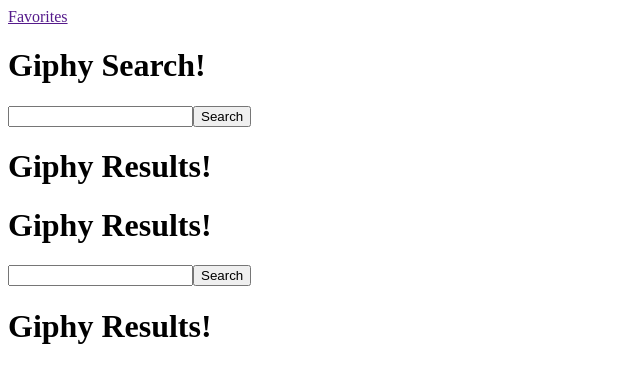
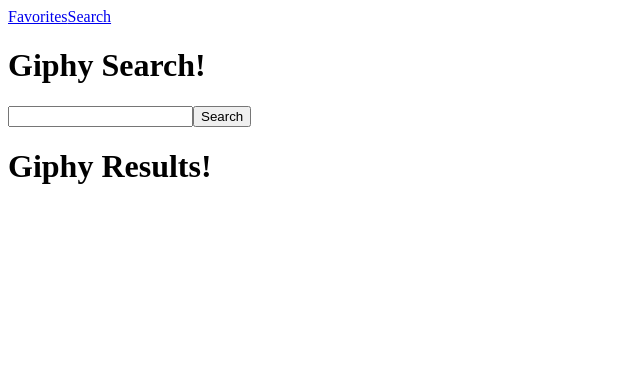
Before and after one commit to CarlWilcoxon/group-giphy-saga-project, a React (Create React App) app: page /Favorites in a window 1280 px wide. Shown: the top 382 px of the page, without its empty margins (0-640 px from the left). Built offline with nearby package versions, Linux system fonts and the light colour scheme.

Commit message:
smoothing over the merge

```diff
--- a/src/components/App/App.js
+++ b/src/components/App/App.js
@@ -13,12 +13,11 @@
     return (
       <Router>
         <nav>
-          <Link path = "/Favorites">Favorites</Link>
+          <Link to = "/Favorites">Favorites</Link>
+          <Link to = "/">Search</Link>
         </nav>
       <div>
         <h1>Giphy Search!</h1>
-        <Search />
-        <GifList />
         <Route exact path="/" component={Search}/>
         <Route exact path="/Favorites" component={Favorites}/>
       </div>
```
